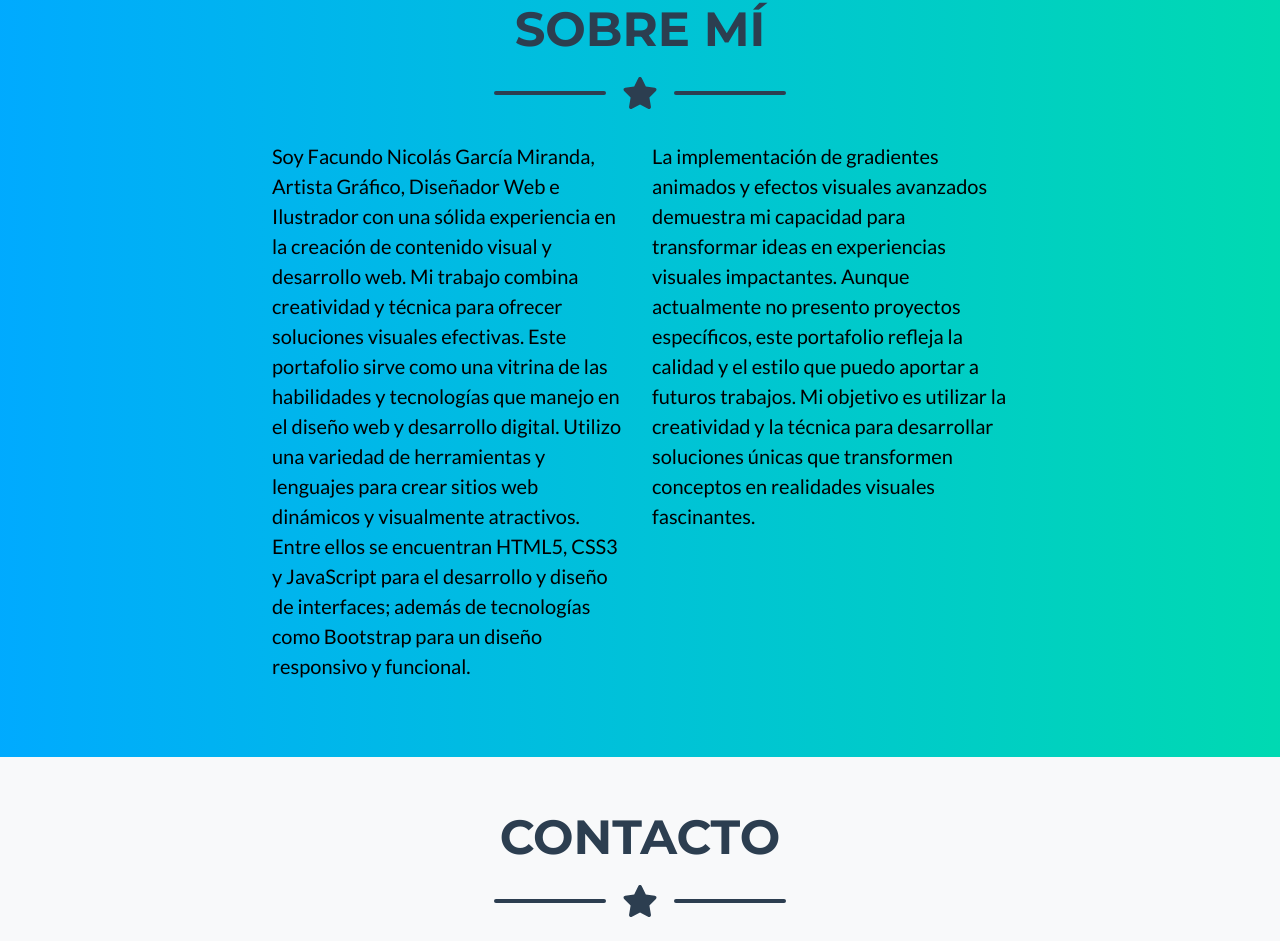
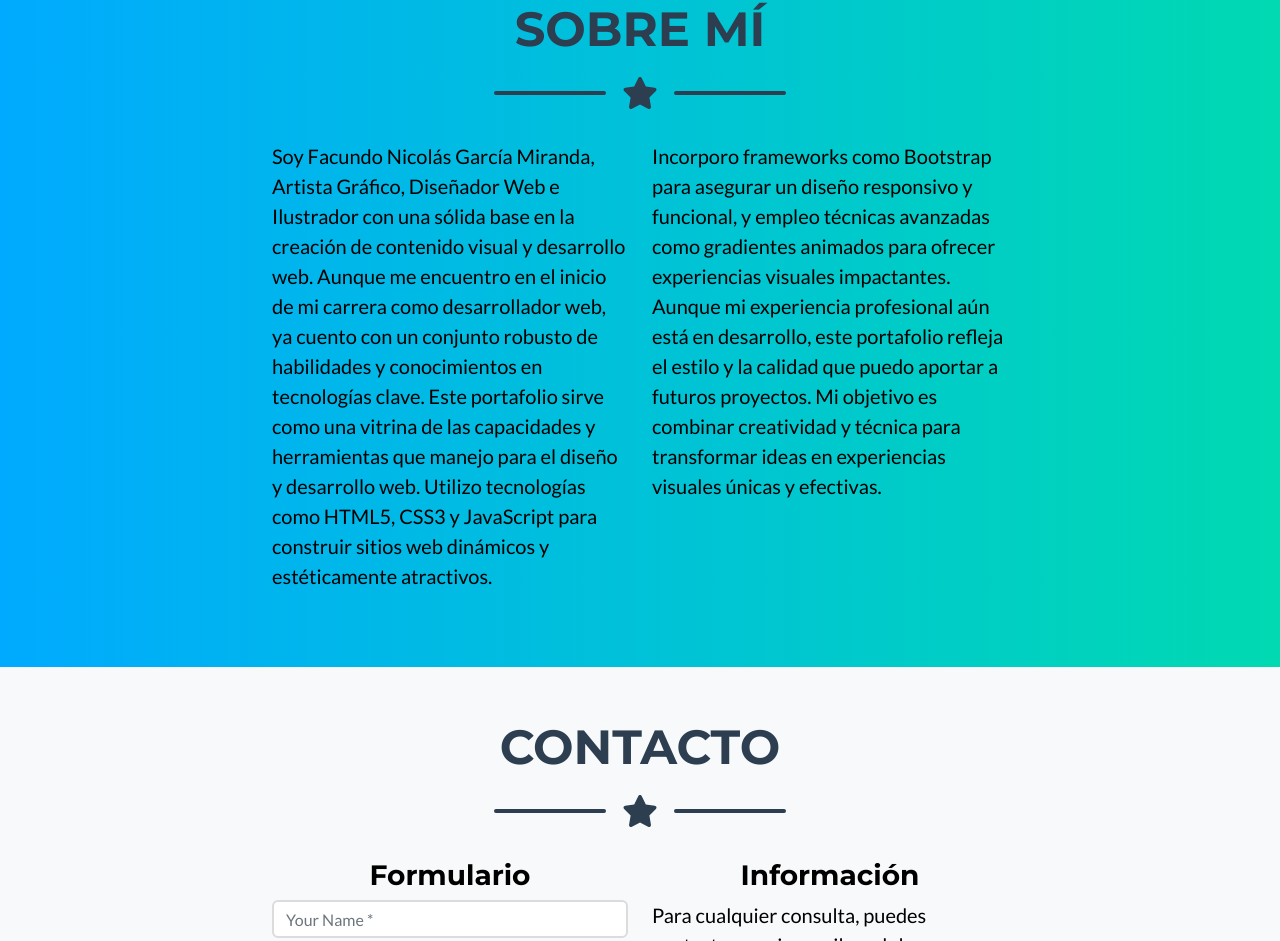
Before and after one commit to Facugarcia10/portfolio, a plain HTML site: page index.html in a window 1280 px wide. Shown: the part 1704-2645 px from the top of the page. Drawn offline with nearby package versions, Linux system fonts and the light colour scheme.

Commit message:
Cambios 4

```diff
--- a/index.html
+++ b/index.html
@@ -203,10 +203,10 @@
         </div>
         <div class="row">
             <div class="col-lg-4 ml-auto">
-                <p class="lead">Soy Facundo Nicolás García Miranda, Artista Gráfico, Diseñador Web e Ilustrador con una sólida experiencia en la creación de contenido visual y desarrollo web. Mi trabajo combina creatividad y técnica para ofrecer soluciones visuales efectivas. Este portafolio sirve como una vitrina de las habilidades y tecnologías que manejo en el diseño web y desarrollo digital. Utilizo una variedad de herramientas y lenguajes para crear sitios web dinámicos y visualmente atractivos. Entre ellos se encuentran HTML5, CSS3 y JavaScript para el desarrollo y diseño de interfaces; además de tecnologías como Bootstrap para un diseño responsivo y funcional.</p>
+                <p class="lead">Soy Facundo Nicolás García Miranda, Artista Gráfico, Diseñador Web e Ilustrador con una sólida base en la creación de contenido visual y desarrollo web. Aunque me encuentro en el inicio de mi carrera como desarrollador web, ya cuento con un conjunto robusto de habilidades y conocimientos en tecnologías clave. Este portafolio sirve como una vitrina de las capacidades y herramientas que manejo para el diseño y desarrollo web. Utilizo tecnologías como HTML5, CSS3 y JavaScript para construir sitios web dinámicos y estéticamente atractivos.</p>
             </div>
             <div class="col-lg-4 mr-auto">
-                <p class="lead">La implementación de gradientes animados y efectos visuales avanzados demuestra mi capacidad para transformar ideas en experiencias visuales impactantes. Aunque actualmente no presento proyectos específicos, este portafolio refleja la calidad y el estilo que puedo aportar a futuros trabajos. Mi objetivo es utilizar la creatividad y la técnica para desarrollar soluciones únicas que transformen conceptos en realidades visuales fascinantes.</p>
+                <p class="lead">Incorporo frameworks como Bootstrap para asegurar un diseño responsivo y funcional, y empleo técnicas avanzadas como gradientes animados para ofrecer experiencias visuales impactantes. Aunque mi experiencia profesional aún está en desarrollo, este portafolio refleja el estilo y la calidad que puedo aportar a futuros proyectos. Mi objetivo es combinar creatividad y técnica para transformar ideas en experiencias visuales únicas y efectivas.</p>
             </div>
         </div>
     </div>
```
